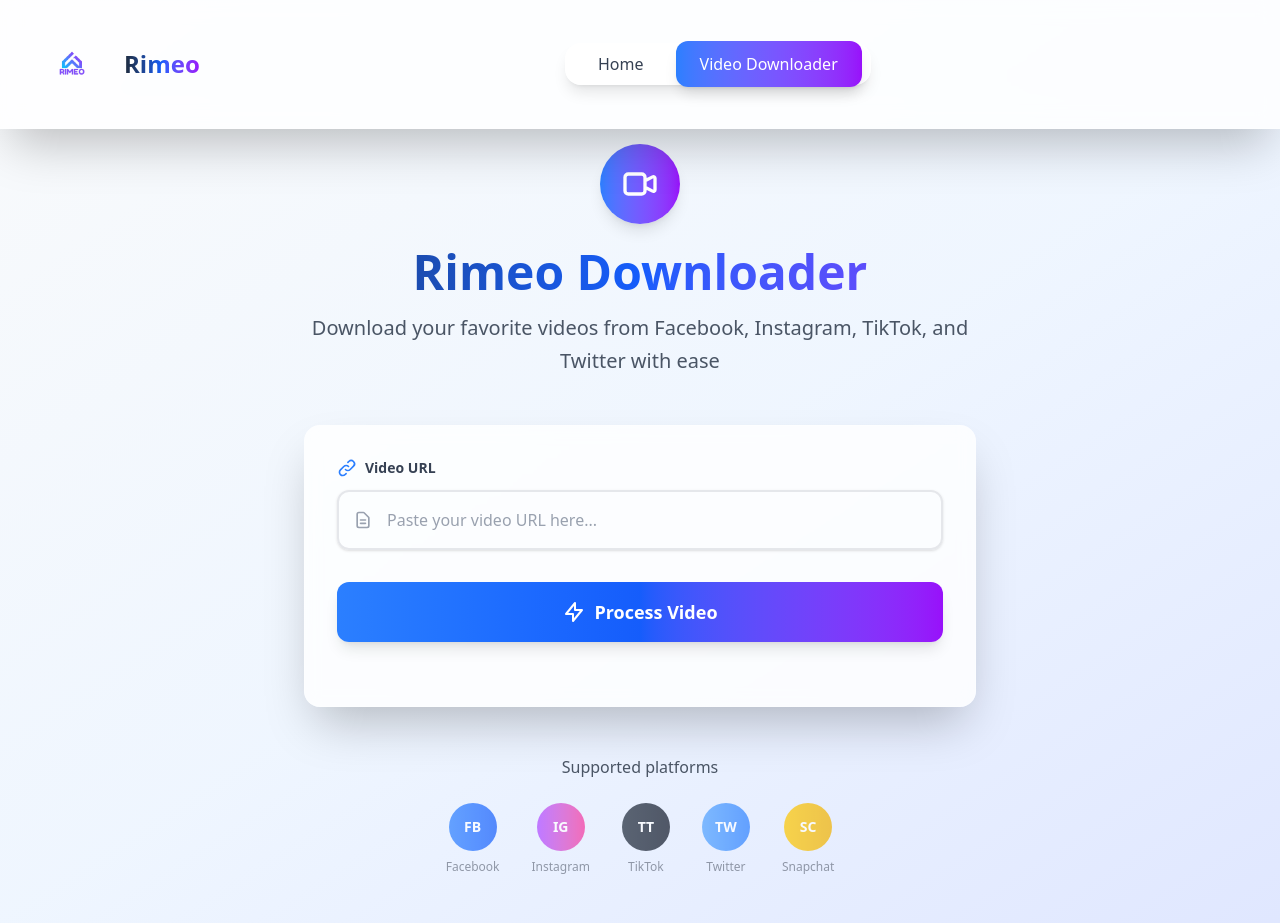
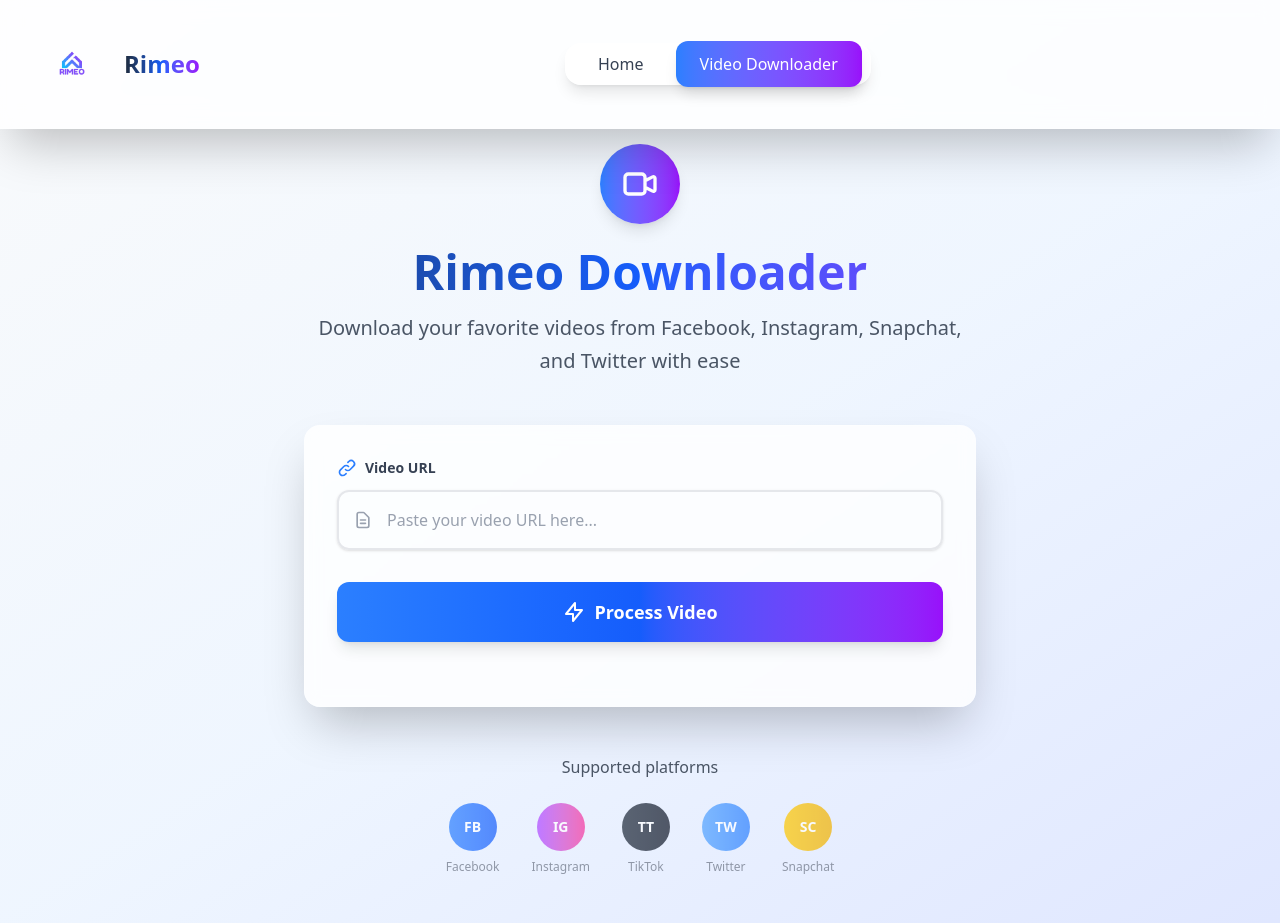
Before and after one commit to redyk654/downloader_frontend, a Vue app: page /videodownloader in a window 1280 px wide. Built offline with nearby package versions, Linux system fonts and the light colour scheme.

Commit message:
[bug] probleme avec les liens tiktok

```diff
--- a/src/views/VideoDownloaderView.vue
+++ b/src/views/VideoDownloaderView.vue
@@ -122,7 +122,7 @@
           Rimeo Downloader
         </h1>
         <p class="text-xl text-gray-600 max-w-2xl mx-auto leading-relaxed">
-          Download your favorite videos from Facebook, Instagram, TikTok, and Twitter with ease
+          Download your favorite videos from Facebook, Instagram, Snapchat, and Twitter with ease
         </p>
       </div>
 
```
